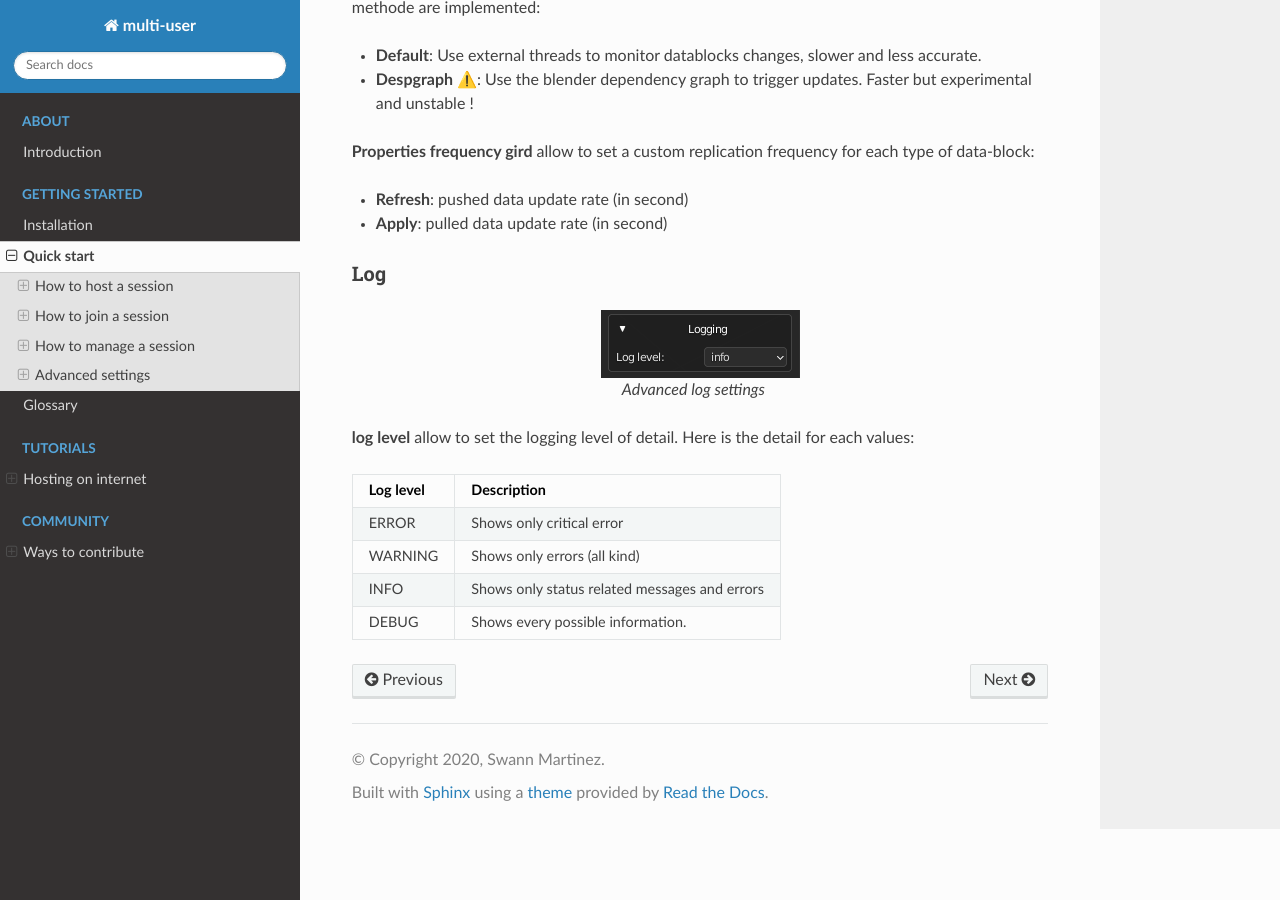
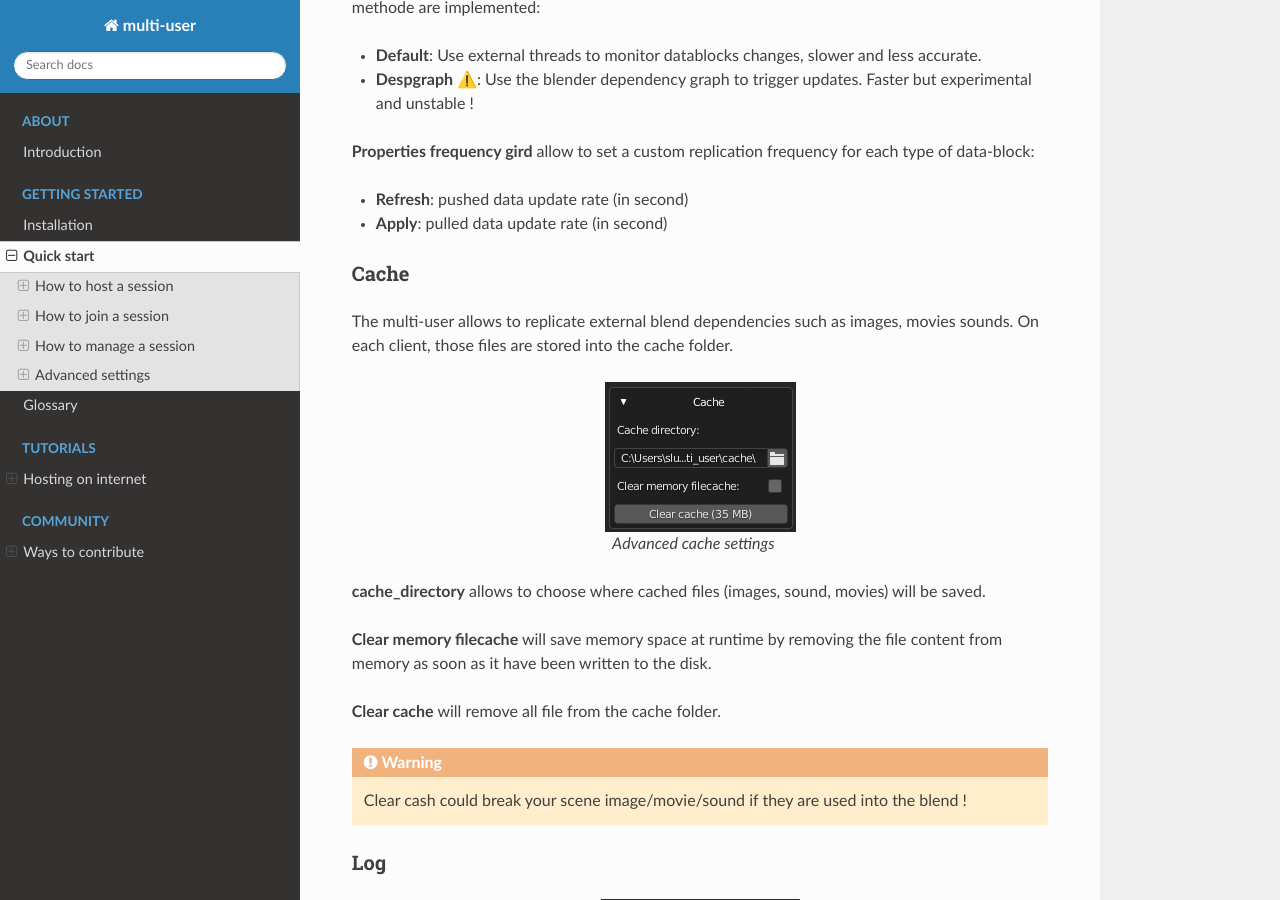
Before and after one commit to AvvyB/blender-multi-user, a Sphinx documentation site: the page built from docs/getting_started/quickstart.rst, in a window 1280 px wide and 900 px high, scrolled down 10042 px. Built offline with Sphinx 7.4.7 and the Read the Docs theme 2.0.0, drawn with Linux system fonts in a browser that asks for light colours.

Commit message:
doc: added a cache section to the quickstart

```diff
--- a/docs/getting_started/quickstart.rst
+++ b/docs/getting_started/quickstart.rst
@@ -355,6 +355,26 @@ Replication
 - **Refresh**: pushed data update rate (in second)
 - **Apply**: pulled data update rate (in second)
 
+-----
+Cache
+-----
+
+The multi-user allows to replicate external blend dependencies such as images, movies sounds.
+On each client, those files are stored into the cache folder.
+
+.. figure:: img/quickstart_advanced_cache.png
+   :align: center
+
+   Advanced cache settings
+
+**cache_directory** allows to choose where cached files (images, sound, movies) will be saved.
+
+**Clear memory filecache** will save memory space at runtime by removing the file content from memory as soon as it have been written to the disk.
+
+**Clear cache** will remove all file from the cache folder.
+
+.. warning:: Clear cash could break your scene image/movie/sound if they are used into the blend !
+
 ---
 Log
 ---
```
Also changed, not shown: docs/getting_started/img/quickstart_advanced_cache.png (added).
